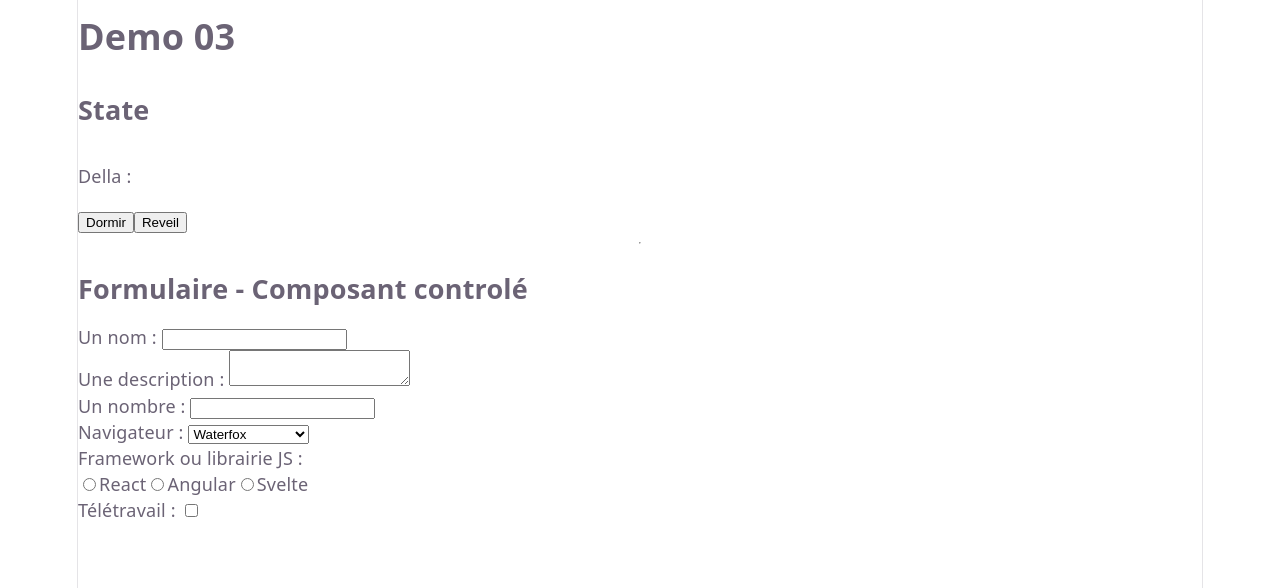
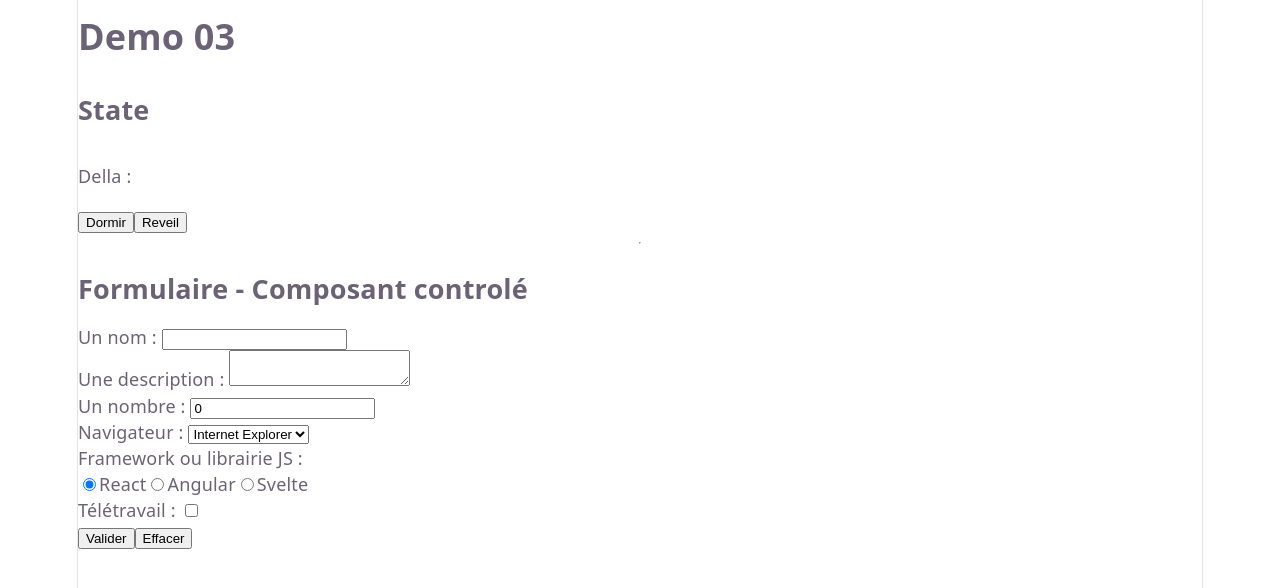
Before and after one commit to Formation-JS/TI_2026_DevWeb__React_03__useHook, a React (Vite) app: page / in a window 1280 px wide. Shown: the top 588 px of the page. Built offline with nearby package versions, Linux system fonts and the light colour scheme.

Commit message:
DemoForm - Composant controlé

```diff
--- a/src/components/DemoForm/DemoForm_Action.tsx
+++ b/src/components/DemoForm/DemoForm_Action.tsx
@@ -42,6 +42,10 @@ export default function DemoForm_Action() {
         <label htmlFor={id + 'dis'}>Télétravail : </label>
         <input id={id + 'dis'} type="checkbox" />
       </div>
+      <div>
+        <button type="submit">Valider</button>
+        <button type="reset">Effacer</button>
+      </div>
     </form>
   );
 }
--- a/src/components/DemoForm/DemoForm_Control.tsx
+++ b/src/components/DemoForm/DemoForm_Control.tsx
@@ -1,46 +1,86 @@
-import { useId } from 'react';
+import { useId, useState } from 'react';
 
 export default function DemoForm_Control() {
 
+  // Identifiant pour l'accessibilité du formulaire
   const id = useId();
 
+  // State pour le formulaire
+  const [name, setName] = useState('');
+  const [desc, setDesc] = useState('');
+  const [nb, setNb] = useState('0');
+  const [nav, setNav] = useState('ie');
+  const [lib, setLib] = useState('react');
+  const [isDist, setDist] = useState(false);
+
+  // Méthode d'action du formulaire
+  // - Submit
+  const handleSubmit = (event: React.SubmitEvent) => {
+    // Deactive le comportement par default du submit
+    event.preventDefault();
+
+    // Traitement
+    const data = { name, desc, nb, nav, lib, isDist };
+    console.log(data);
+  };
+  // - Reset
+  const handleReset = () => {
+    setName('');
+    setDesc('');
+    setNb('0');
+    setNav('ie');
+    setLib('react');
+    setDist(false);
+  };
+
   return (
-    <form>
+    <form onSubmit={handleSubmit} onReset={handleReset}>
       <div>
         <label htmlFor={id + 'name'}>Un nom : </label>
-        <input id={id + 'name'} type="text" />
+        <input id={id + 'name'} type="text"
+          value={name} onChange={(e) => setName(e.target.value)} />
       </div>
       <div>
         <label htmlFor={id + 'desc'}>Une description : </label>
-        <textarea id={id + 'desc'} />
+        <textarea id={id + 'desc'}
+          value={desc} onChange={(e) => setDesc(e.target.value)} />
       </div>
       <div>
         <label htmlFor={id + 'nb'}>Un nombre : </label>
-        <input id={id + 'nb'} type="number" />
+        <input id={id + 'nb'} type="number"
+          value={nb} onChange={(e) => setNb(e.target.value)} />
       </div>
       <div>
         <label htmlFor={id + 'nav'}>Navigateur : </label>
-        <select id={id + 'nav'}>
-          <option value="">Waterfox</option>
-          <option value="">Internet Explorer</option>
-          <option value="">Vivaldi</option>
-          <option value="">Safari</option>
+        <select id={id + 'nav'} value={nav} onChange={(e) => setNav(e.target.value)}>
+          <option value="ie">Internet Explorer</option>
+          <option value="waterfox">Waterfox</option>
+          <option value="vivaldi">Vivaldi</option>
+          <option value="safari">Safari</option>
         </select>
       </div>
       <div>
         <label htmlFor={id + 'lib-js'}>Framework ou librairie JS : </label>
         <div id={id + 'lib-js'}>
-          <input id={id + 'lib-js_react'} type="radio" />
+          <input id={id + 'lib-js_react'} type="radio"
+            checked={lib === 'react'} onChange={() => setLib('react')} />
           <label htmlFor={id + 'lib-js_react'}>React</label>
-          <input id={id + 'lib-js_angular'} type="radio" />
+          <input id={id + 'lib-js_angular'} type="radio"
+            checked={lib === 'angular'} onChange={() => setLib('angular')} />
           <label htmlFor={id + 'lib-js_angular'}>Angular</label>
-          <input id={id + 'lib-js_svelte'} type="radio" />
+          <input id={id + 'lib-js_svelte'} type="radio"
+            checked={lib === 'svelte'} onChange={() => setLib('svelte')} />
           <label htmlFor={id + 'lib-js_svelte'}>Svelte</label>
         </div>
       </div>
       <div>
         <label htmlFor={id + 'dis'}>Télétravail : </label>
-        <input id={id + 'dis'} type="checkbox" />
+        <input id={id + 'dis'} type="checkbox"
+          checked={isDist} onChange={(e) => setDist(e.target.checked)} />
+      </div>
+      <div>
+        <button type="submit">Valider</button>
+        <button type="reset">Effacer</button>
       </div>
     </form>
   );
```
